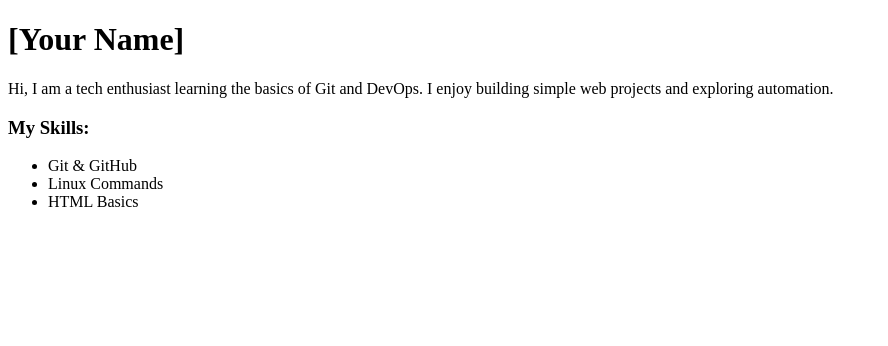
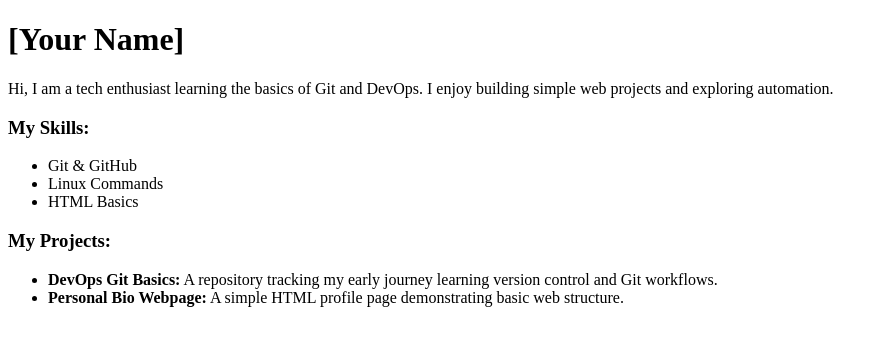
Before and after one commit to Jarvis0912/my_portfolio, a plain HTML site: page index.html in a window 1280 px wide. Shown: the whole page, without its empty margins (0-888 px from the left). Drawn offline with Linux system fonts and the light colour scheme.

Commit message:
update projects

```diff
--- a/index.html
+++ b/index.html
@@ -16,5 +16,10 @@
         <li>HTML Basics</li>
     </ul>
 
+    <h3>My Projects:</h3>
+    <ul>
+        <li><strong>DevOps Git Basics:</strong> A repository tracking my early journey learning version control and Git workflows.</li>
+        <li><strong>Personal Bio Webpage:</strong> A simple HTML profile page demonstrating basic web structure.</li>
+    </ul>
 </body>
 </html>
```
